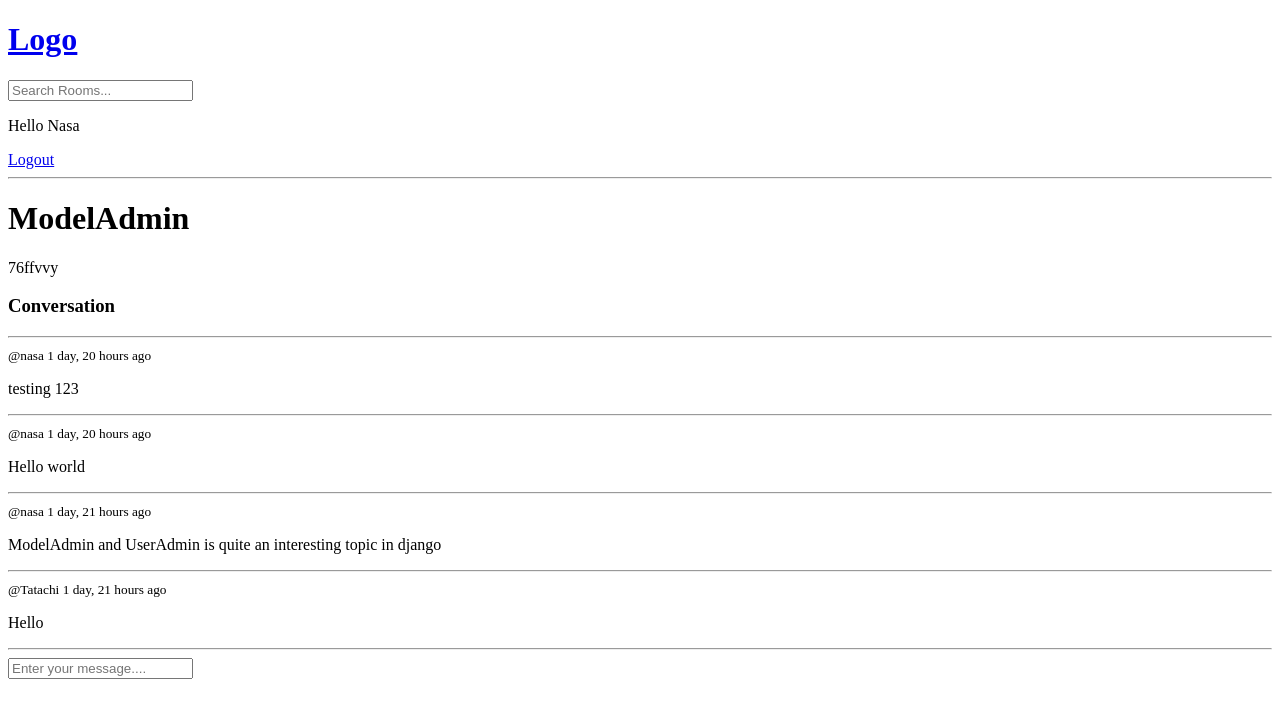
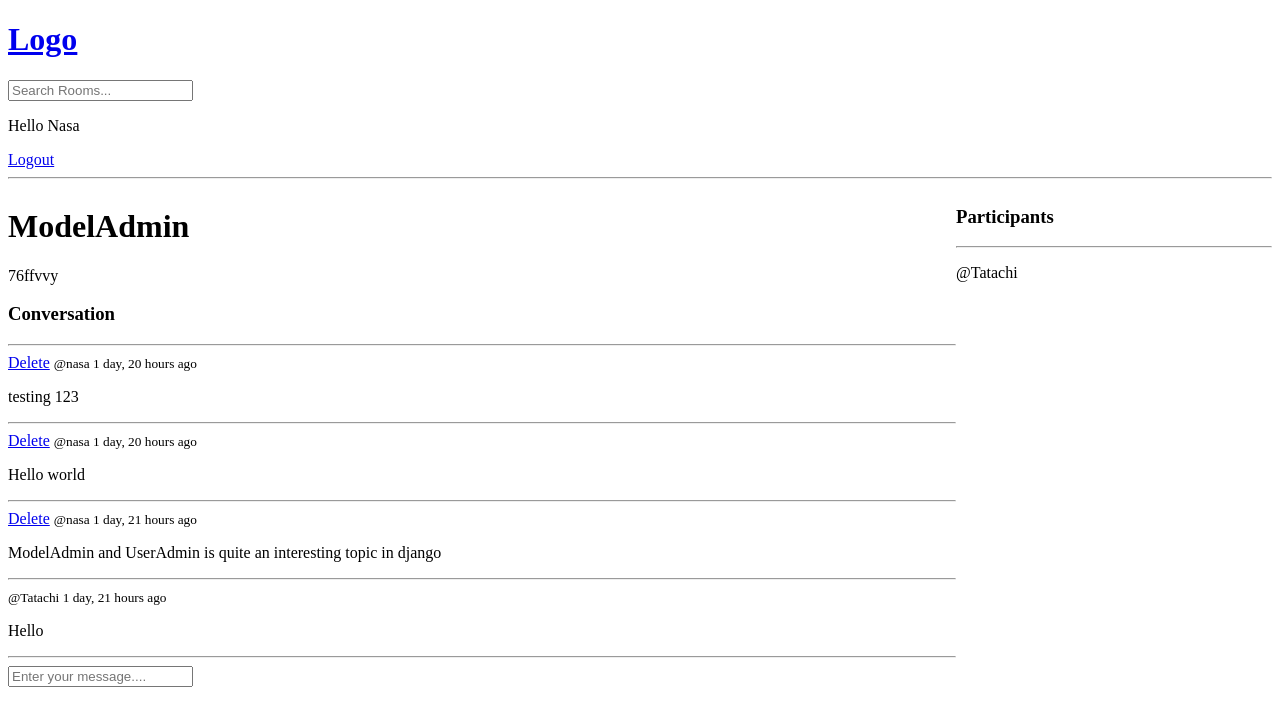
Before and after one commit to Chinasaram/Buddies, a Django app: page /room/2/ in a window 1280 px wide. Shown: the top 726 px of the page. Run offline with Django 3.2, Linux system fonts and the light colour scheme; a user stored in the database is signed in; data comes from the database, SQL or seed files in the repository; both versions use the stored data as it was after the commit.

Commit message:
still working on messages

```diff
--- a/base/models.py
+++ b/base/models.py
@@ -36,7 +36,7 @@ class Room(models.Model):
     topic = models.ForeignKey(Topic, on_delete=models.SET_NULL, null=True)
     name = models.CharField(max_length=200)
     description = models.TextField(null=True, blank=True)
-    # participants =
+    participants = models.ManyToManyField(User, related_name="participants", blank=True)
     updated_at = models.DateTimeField(auto_now=True)
     created_at = models.DateTimeField(auto_now_add=True)
 
--- a/base/templates/base/room.html
+++ b/base/templates/base/room.html
@@ -1,7 +1,14 @@
 {% extends 'main.html' %}
 
 {% block content %}
-
+<style>
+    .room-container {
+        display: grid;
+        grid-template-columns: 3fr 1fr;
+    }
+</style>
+<div class="room-container ">
+    <div>
         <h1>{{room.name}}</h1>
 
         <p>{{room.description}}</p>
@@ -12,6 +19,9 @@
 
             {% for message in room_messages %}
             <div>
+                {% if request.user == message.user %}
+                <a href="{% url 'delete-message' message.id %}">Delete</a>
+                {% endif %}
                 <small>@{{message.user}} {{message.created_at|timesince}} ago</small>
                 <p>{{message.body}}</p>
                 <hr>
@@ -27,5 +37,17 @@
             </form>
         </div>
         {% endif %}
+    </div>
 
+    <div>
+        <h3>Participants</h3>
+        <hr>
+
+        {% for user in participants %}
+        <div>
+            <p>@{{user.username}}</p>
+        </div>
+        {% endfor %}
+    </div>
+</div>
 {% endblock %}
--- a/base/urls.py
+++ b/base/urls.py
@@ -10,5 +10,5 @@ urlpatterns = [
     path("room/<str:pk>/", views.room, name="room"),
     path("create-room/", views.createRoom, name="create-room"),
     path("update-room/<str:pk>/", views.updateRoom, name="update-room"),
-    path("delete-room/<str:pk>/", views.deleteRoom, name="delete-room"),
+    path("delete-message/<str:pk>/", views.deleteMessage, name="delete-message"),
 ]
--- a/base/views.py
+++ b/base/views.py
@@ -92,11 +92,16 @@ def room(request, pk):
     room = Room.objects.get(id=pk)
     room_messages = room.message_set.all().order_by("-created_at")
     # this is a django built in feature that allows us to access the messages in a room, backward foreign key
-
+    participants = (
+        room.participants.all()
+    )  # since it's a many-to-many relationship, the .all is more appropriate for a backward foreign key
     if request.method == "POST":
         message = Message.objects.create(user=request.user, room=room, body=request.POST.get("body"))
+        room.participants.add(
+            request.user
+        )  # this is to ensure that any user that sends a message in the room is added to the participants list of the room
         return redirect("room", pk=pk)
-    context = {"room": room, "room_messages": room_messages}
+    context = {"room": room, "room_messages": room_messages, "participants": participants}
     return render(request, "base/room.html", context)
 
 
@@ -143,3 +148,16 @@ def deleteRoom(request, pk):
     return render(
         request, "base/delete.html", {"obj": room}
     )  # the 'obj' here references the obj in the delete.html file. For this function, the room is the object
+
+
+@login_required(login_url="login")
+def deleteMessage(request, pk):
+    message = Message.objects.get(id=pk)  # fetches the message with the unique id
+
+    if request.user != message.user:
+        return HttpResponse("You are not authorized to delete this message")
+
+    if request.method == "POST":
+        Message.delete()  # deletes the message
+        return redirect("home")  # takes the user back to the home page after the delete is successful
+    return render(request, "base/delete.html", {"obj": message})
```
Also changed, not shown: base/migrations/0003_room_participants.py (added), db.sqlite3. Lines whose indentation alone changed are shown as unchanged.
